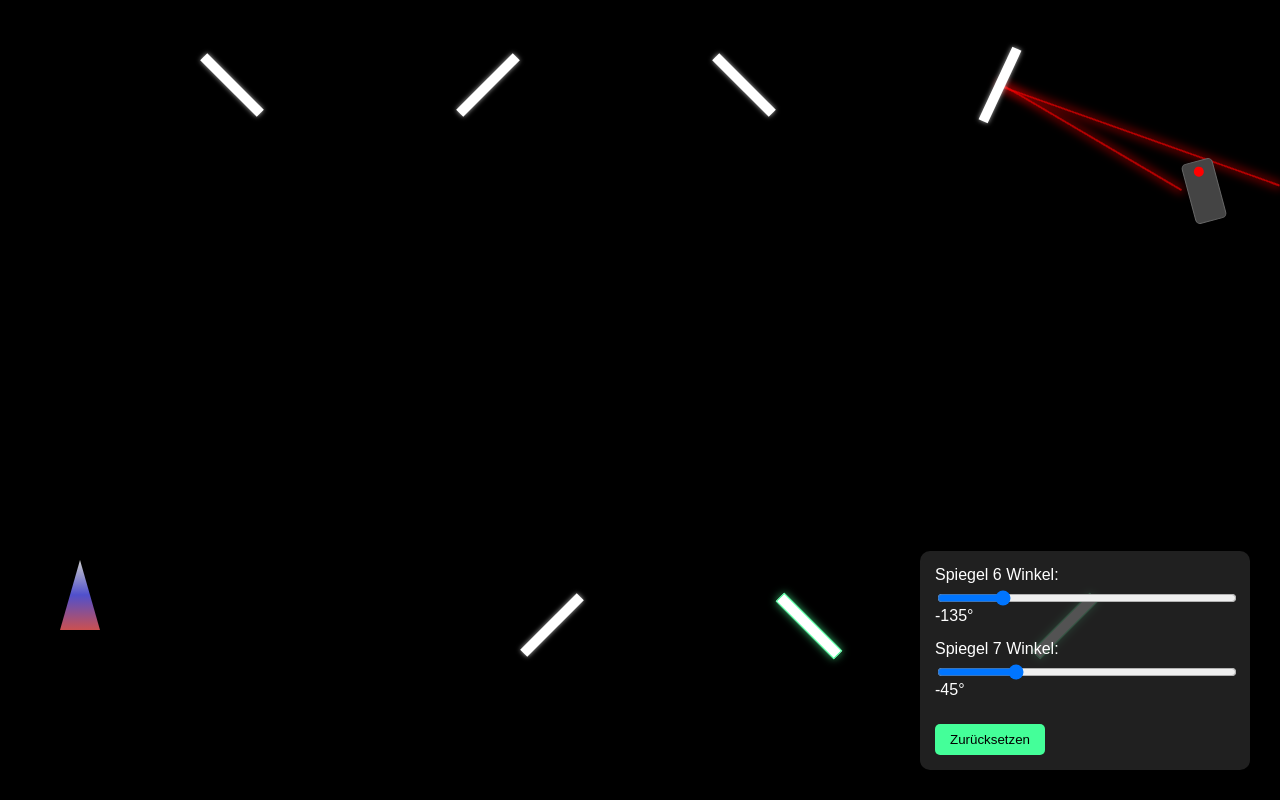
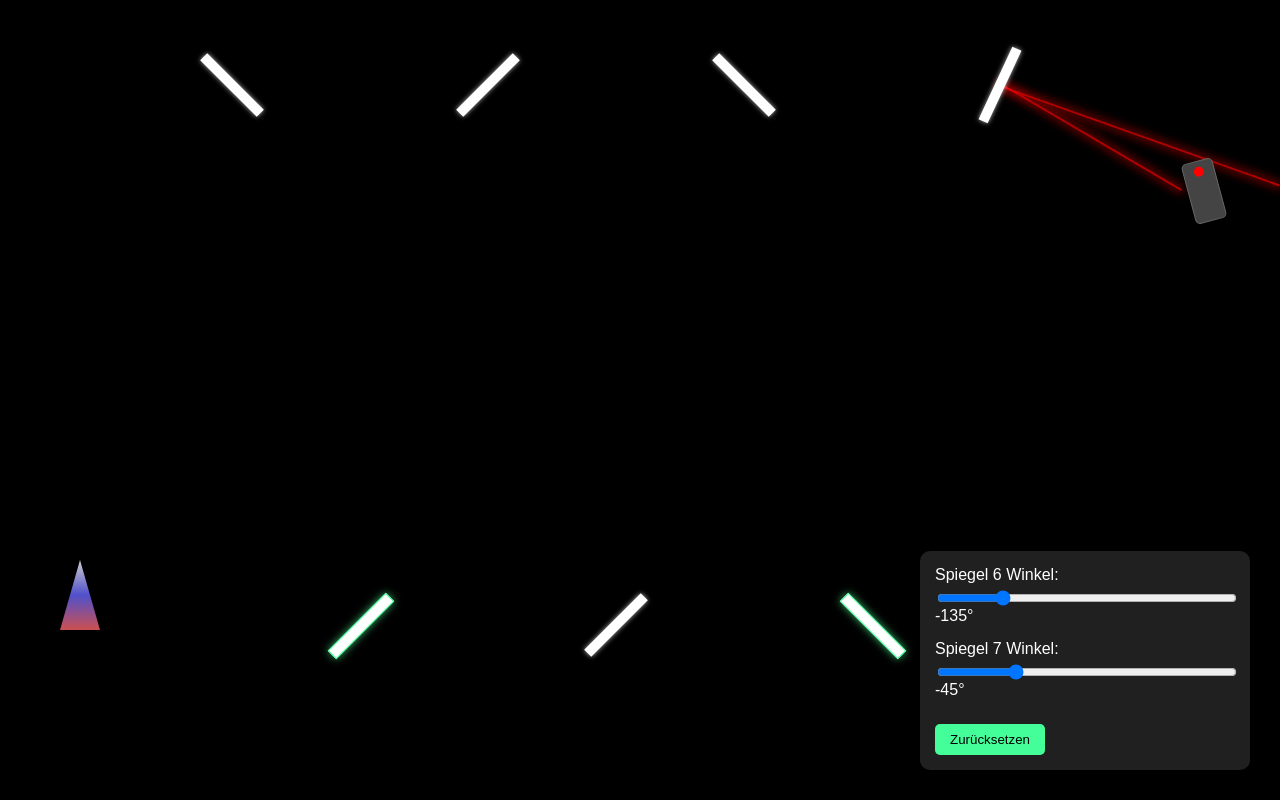
Before and after one commit to AnnalenaStein/LASER, a plain HTML site: page index.html in a window 1280 px wide. Drawn offline with Linux system fonts and the light colour scheme.

Commit message:
Zickzack

```diff
--- a/css/style.css
+++ b/css/style.css
@@ -87,7 +87,7 @@ body {
     transform: rotateX(-45deg) rotateZ(2deg);
 }
 
-/* Laserpointer Styling - angepasst für die neue Position */
+/* Laserpointer Styling */
 .laser-pointer {
     width: 30px;
     height: 60px;
@@ -95,9 +95,9 @@ body {
     border: 1px solid #666;
     position: absolute;
     right: 60px;
+    top: 30%;
     border-radius: 5px;
     z-index: 3;
-    /* Die transform-Eigenschaft wird nun direkt in JavaScript gesetzt */
 }
 
 .laser-pointer:after {
@@ -187,9 +187,3 @@ button {
 button:hover {
     background-color: #3e8;
 }
-
-/* Vertikale Position zwischen den Spiegelreihen */
-.laser-pointer {
-    top: calc((40px + 40px) / 2);
-    transform: rotate(-15deg);
-}
--- a/js/script.js
+++ b/js/script.js
@@ -45,9 +45,9 @@ document.addEventListener('DOMContentLoaded', function () {
         // Berechne die Zwischenräume für die unteren Spiegel
         // Diese sollen zwischen den oberen Spiegeln platziert werden
         const bottomPositions = [
-            { left: containerWidth * 0.25, top: containerHeight * 0.3 }, // Zwischen Spiegel 1 und 2
-            { left: containerWidth * 0.45, top: containerHeight * 0.3 }, // Zwischen Spiegel 2 und 3
-            { left: containerWidth * 0.65, top: containerHeight * 0.3 }  // Zwischen Spiegel 3 und 4
+            { left: containerWidth * 0.30, top: containerHeight * 0.3 }, // Zwischen Spiegel 1 und 2
+            { left: containerWidth * 0.50, top: containerHeight * 0.3 }, // Zwischen Spiegel 2 und 3
+            { left: containerWidth * 0.10, top: containerHeight * 0.3 }  // Zwischen Spiegel 3 und 4
         ];
 
         const bottomMirrors = document.querySelectorAll('.bottom-mirrors .mirror');
```
